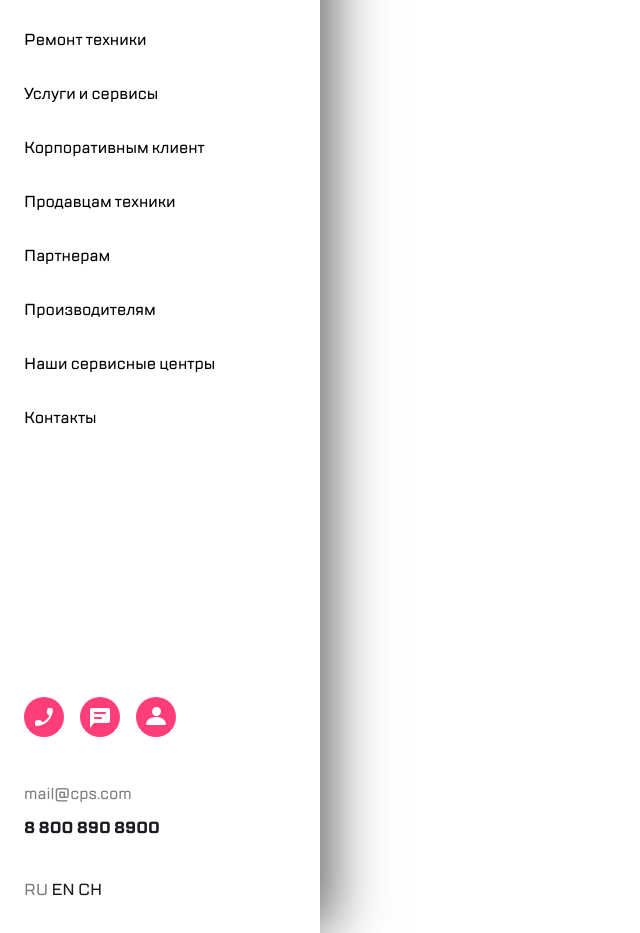
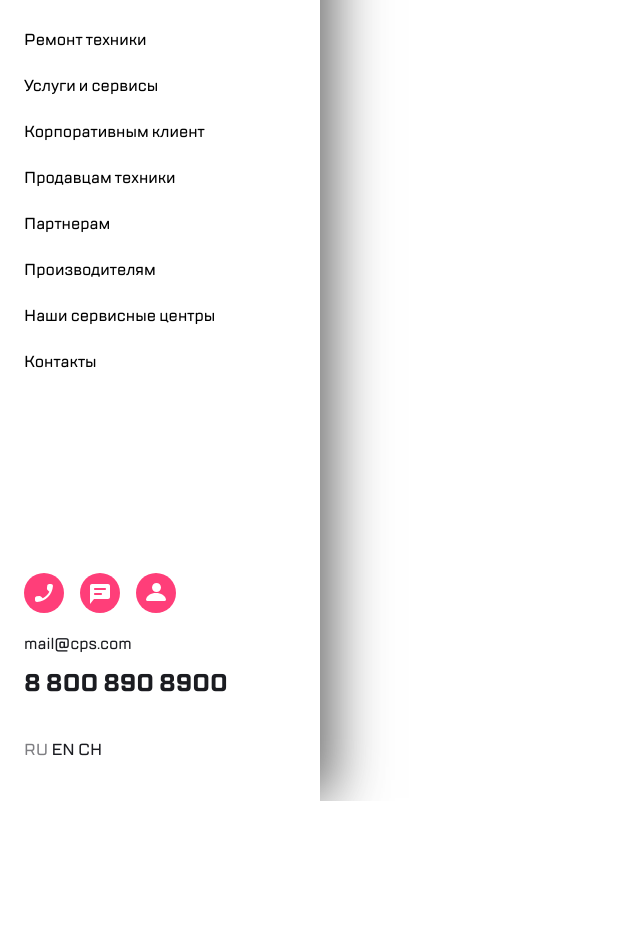
Before and after one commit to k1dnaper/maket14, a plain HTML site: page index.html in a window 1280 px wide. Shown: the part 75-1008 px from the top of the page, without its empty margins (0-640 px from the left). After the commit the page ends 876 px from the top, so only its background shows below. Drawn offline with Linux system fonts and the light colour scheme.

Commit message:
правки 1

```diff
--- a/index.html
+++ b/index.html
@@ -82,18 +82,16 @@
                 </a>
             </div>
                 <div class="menu_bottom_telmail">
-                    <div class="menu_bottom__email"><a href="mailto:mail@cps.com" style="text-decoration: none; color:#7E7E82">mail@cps.com</a>
+                    <div class="menu_bottom__email"><a href="mailto:mail@cps.com" style="text-decoration: none; color:#1B1C21">mail@cps.com</a>
                     </div>
-                    <div class="menu_bottom__tel"><a href="tel:8 800 890 8900" style="text-decoration: none; color:#1B1C21">8 800 890 8900</a>
+                    <div class="menu_bottom__phone"><a href="tel:8 800 890 8900" style="text-decoration: none; color:#1B1C21">8 800 890 8900</a>
                     </div>
-
                     <div class="menu_bottom__lanuage">
                         <a href="#" style="text-decoration: none; color:#7E7E82">RU</a>
                         <a href="#" style="text-decoration: none; color:#1B1C21">EN</a>
                         <a href="#" style="text-decoration: none; color:#1B1C21">CH</a>
                     </div>
                 </div>
-
         </footer>
     </aside>
 </body>
--- a/styles.css
+++ b/styles.css
@@ -23,18 +23,20 @@
         font-style: normal;
     }
 body {
+    display: flex;
     margin: 0%;
+    height: 100%;
     width: 320px;
+
 }
 aside {
-    height: auto;
+    height: 100%;
     box-shadow: 15px 0px 52px -3px rgba(50, 50, 50, 0.75);
 }
 .head_icons {
     margin: 0px 24px;
     padding-top: 16px;
     display: flex;
-    flex-direction: row;
     align-items: center;
     justify-content: space-around;
 }
@@ -45,46 +47,45 @@ aside {
     margin-left: auto;
 }
 .menu_list {
-    gap: 32px;
+    gap: 3vh;
     display: flex;
     flex-direction: column;
-    margin: 32px 0px auto 0px;
+    margin: 32px 0px 25vh 0px;
     list-style-type: none;
     font-family:'TT Lakes Medium';
     padding: 0%;
     text-indent: 24px;
-    width: 222px;
 }
 .menu_list--hover:hover{
     opacity: 0.33;
     background-image: url("./resources/media/highlight.png");
     background-repeat: no-repeat;
+    cursor: pointer
 }
 .menu_bottom {
-    padding-top: 268px;
     margin-left: 24px;
     display: flex;
-    flex-direction: row;
     flex-wrap: wrap;
 }
-.menu_bottom__tel, .menu_bottom__message {
+.menu_bottom__tel, .menu_bottom__message, .menu_bottom__contacts {
     margin-right: 16px;
     margin-bottom: 16px;
 }
 .menu_bottom_telmail{
     flex-direction: column;
-    flex-wrap: nowrap;
+    flex-wrap: wrap;
 }
 .menu_bottom__email{
     font-family:'TT Lakes Medium';
     margin-bottom: 12px;
 }
-.menu_bottom__tel{
+.menu_bottom__phone{
     font-family:'TT Lakes Bold';
+    font-size: 24px;
     margin-bottom: 40px;
 }
 .menu_bottom__lanuage{
-    margin-bottom: 32px;
+    margin-bottom: 5vh;
     font-family:'TT Lakes Medium';
     font-size: 16px;
 }
```
Lines whose indentation alone changed are shown as unchanged.
